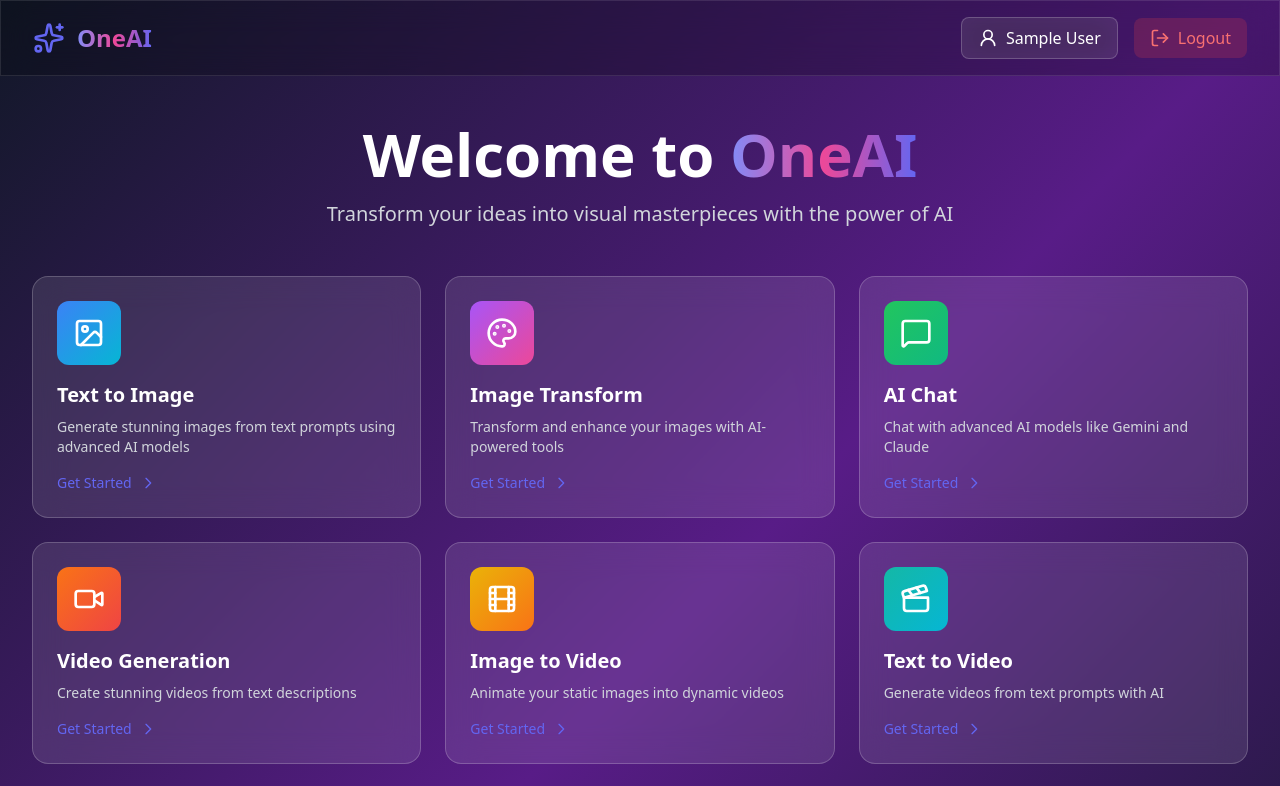
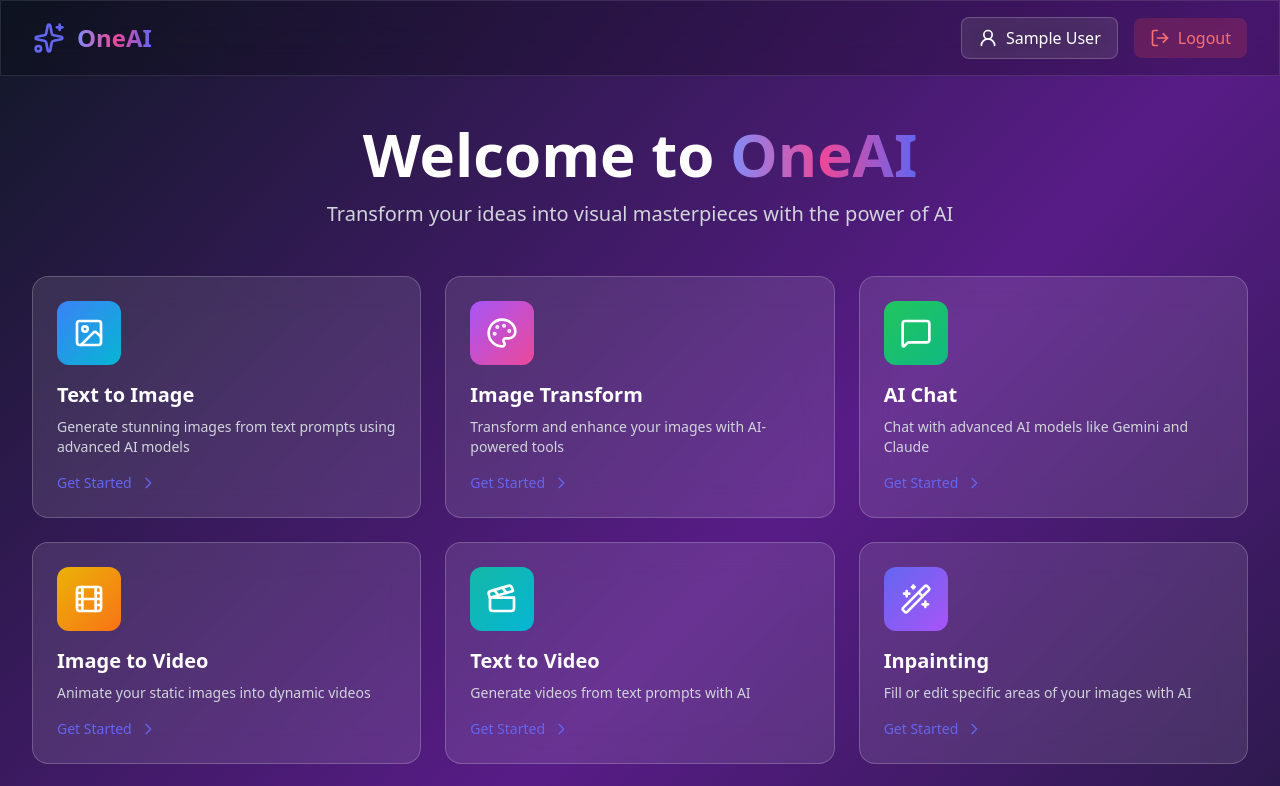
Before and after one commit to Android-by-Kotlin/OneAI-2.0-AndWeb, a React (Vite) app: page /home in a window 1280 px wide. Shown: the top 786 px of the page. Built offline with nearby package versions, Linux system fonts and the light colour scheme; no server answers; sample sign-in values are in the browser's storage.

Commit message:
Remove Video Generation card from website

```diff
--- a/src/pages/HomePage.tsx
+++ b/src/pages/HomePage.tsx
@@ -4,7 +4,6 @@ import { motion } from 'framer-motion';
 import {
   Image,
   MessageSquare,
-  Video,
   Palette,
   Wand2,
   User2,
@@ -48,13 +47,6 @@ const HomePage = () => {
       icon: <MessageSquare className="w-8 h-8" />,
       gradient: 'from-green-500 to-emerald-500',
       route: '/chatbot',
-    },
-    {
-      title: 'Video Generation',
-      description: 'Create stunning videos from text descriptions',
-      icon: <Video className="w-8 h-8" />,
-      gradient: 'from-orange-500 to-red-500',
-      route: '/video-generation',
     },
     {
       title: 'Image to Video',
```
